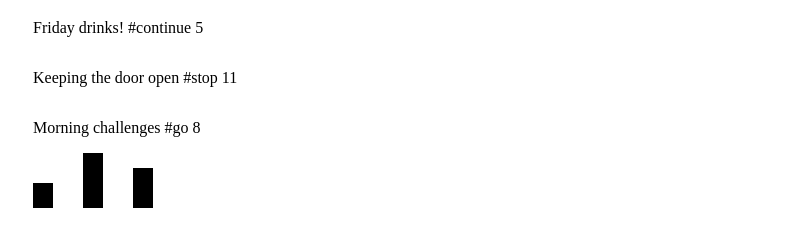
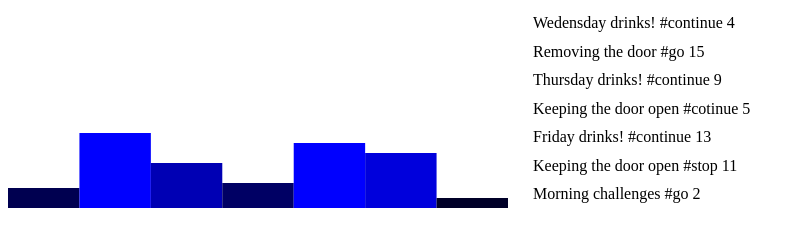
Before and after one commit to foundry-matrix/StopGoContinue, a plain HTML site: page index.html in a window 1280 px wide. Shown: the whole page, without its empty margins (0-805 px from the left). Drawn offline with nearby package versions, Linux system fonts and the light colour scheme.

Commit message:
d3 stuff

```diff
--- a/index.html
+++ b/index.html
@@ -22,8 +22,11 @@
 		// fetch();
 
 		// dummy data
-		svg_data = [{text: "Friday drinks! #continue", rt:"5"},{text: "Keeping the door open #stop", rt:"11"},{text: "Morning challenges #go", rt:"8"}]
+		svg_data = [{text: "Wedensday drinks! #continue", rt:"4"},{text: "Removing the door #go", rt:"15"},{text: "Thursday drinks! #continue", rt:"9"},{text: "Keeping the door open #cotinue", rt:"5"}, {text: "Friday drinks! #continue", rt:"13"},{text: "Keeping the door open #stop", rt:"11"},{text: "Morning challenges #go", rt:"2"} ]
 
+		length = svg_data.length;
+
+		var barPadding = 20;
 		var h = 200;
 		var w = 500;
 
@@ -33,37 +36,56 @@
 					.append("svg")
 					.attr({
 						width: w,
-						height: h
+						height: h,
+					});
+
+		var svg2 = d3.select("body")
+					.append("svg")
+					.attr({
+						width: w,
+						height: h,
+						y: 210
 					});
 
 
 
-		var circles = svg.selectAll("circle")
-			.data(svg_data)
-			.enter()
-			.append("circle");
-
+		var texts = svg2.selectAll("text")
+				.data(svg_data)
+				.enter()
+				.append("text")
+				.attr("x", function(d,i){ return 25;})
+				.attr("y", function(d,i){ return i * ( h/length)  + 20})
+				.text(function(d){ return (d.text + " " + d.rt)});
 
 
 		var rects = svg.selectAll("rect")
 			   .data(svg_data)
 			   .enter()
-			   .append("rect");
+			   .append("rect")
+			   .attr("fill", function (d) { return "rgb(0, 0, " + (d.rt * 20) + ")" ;});
+
+
+
 
 
 
 		rects.attr("x", function(d, i) {
-			   		return i * (50) + 25;
+			   		return i * ( w/length );
 			   })
 			   .attr("y", function(d) {
-			   		return h - (d.rt*5);
+			   		return h - (d.rt * 5);
 			   })
-			   .attr("width", 20)
+			   .attr("width", function(d){ return w/length})
 			   .attr("height", function(d) {
 			   		return d.rt * 5;
 			   });
 
 /*
+
+	var circles = svg.selectAll("circle")
+			.data(svg_data)
+			.enter()
+			.append("circle");
 
 		circles.attr("cx", function(d, i) {
 						return 30;
@@ -80,14 +102,6 @@
 */
 
 
-		svg.selectAll("text")
-			.data(svg_data)
-			.enter()
-			.append("text")
-			.attr("x", function(d,i){ return 25;})
-			.attr("y", function(d,i){ return i*50 + 25})
-			.text(function(d){ return (d.text + " " + d.rt)});
-
 
 	});
 
```
